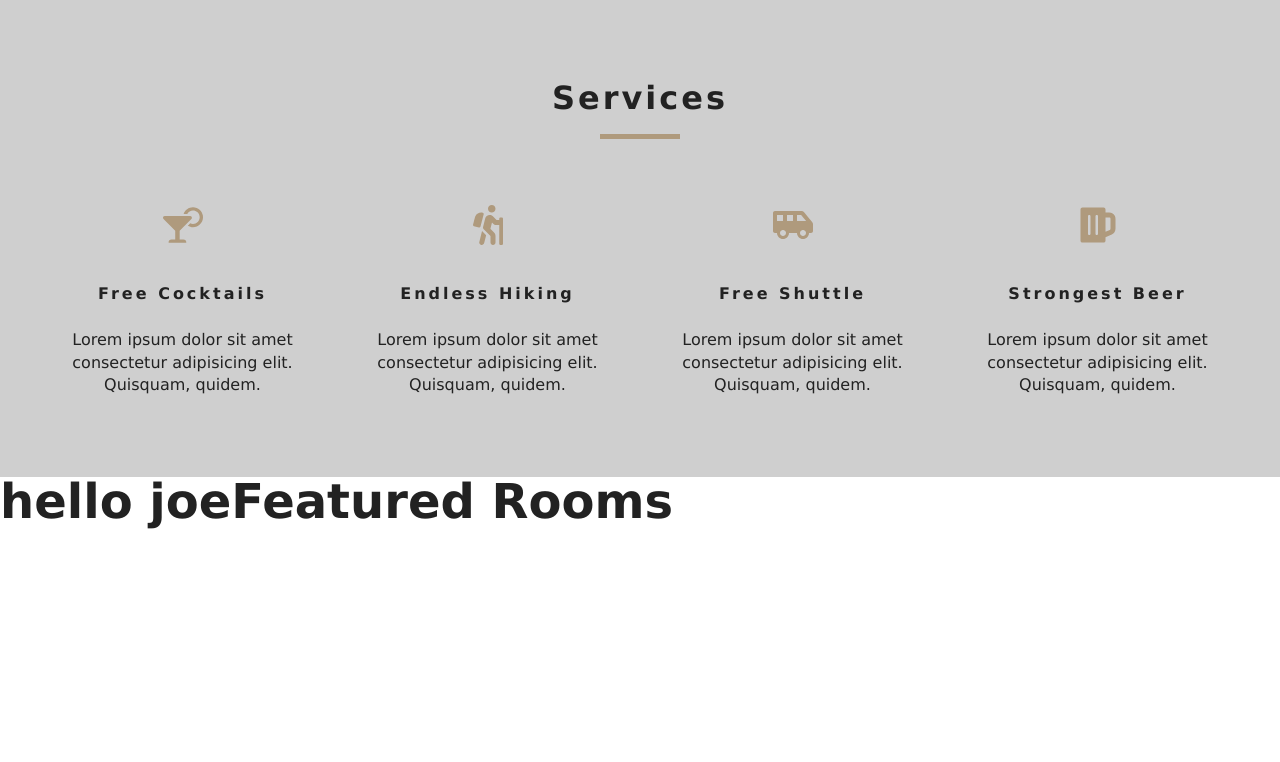
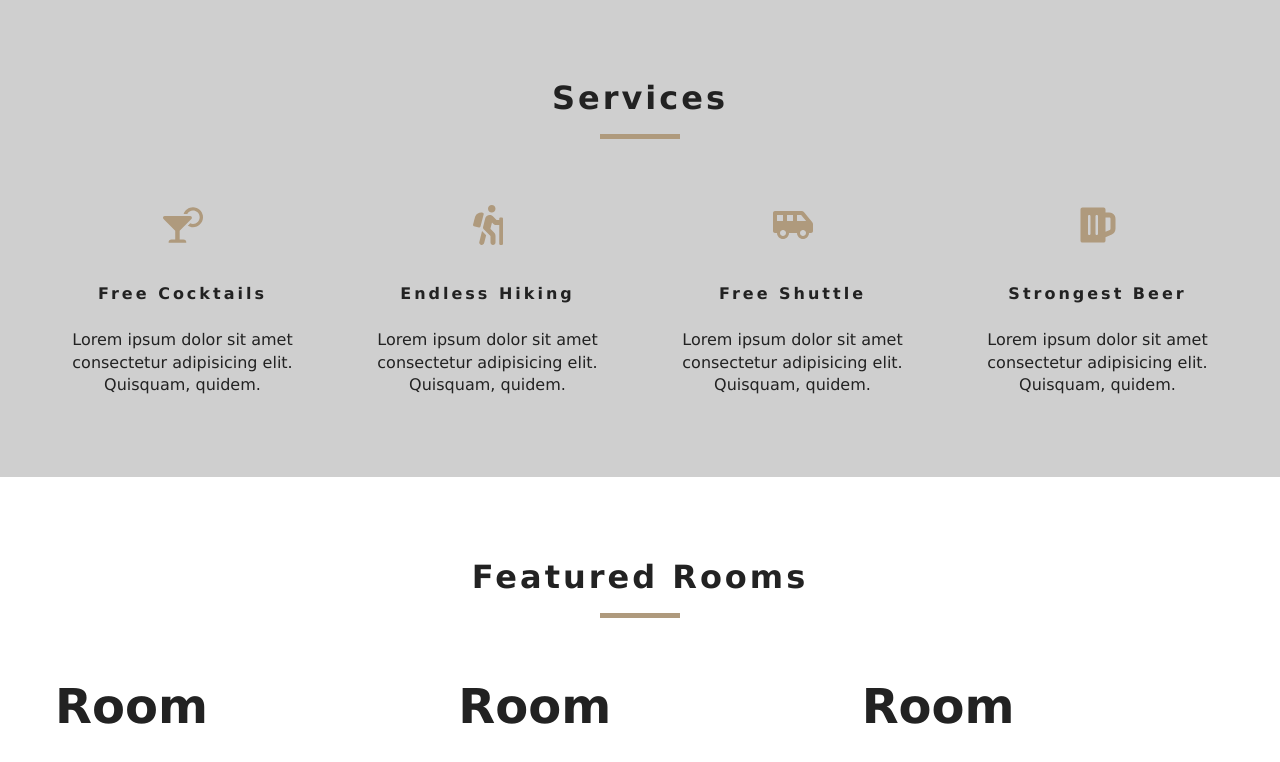
Before and after one commit to wetas2020/Hotel-Reservation, a React (Create React App) app: page / in a window 1280 px wide. Shown: the part 802-1564 px from the top of the page. Before the commit the page ends 1351 px from the top, so only its background shows below. Built offline with nearby package versions, Linux system fonts and the light colour scheme.

Commit message:
add some functions to FeaturedRooms

```diff
--- a/src/components/FeaturedRooms.js
+++ b/src/components/FeaturedRooms.js
@@ -1,17 +1,21 @@
 import React, { Component } from 'react';
 import { RoomContext } from '../context';
+import Loading from './Loading';
+import Room from './Room';
+import Title from './Title';
 
 export default class FeaturedRooms extends Component {
     static contextType = RoomContext;
     render() {
-        const { name, greeting } = this.context;
-
+        let { loading, featuredRooms: rooms } = this.context;
+        rooms = rooms.map((room) => {
+            return <Room key={room.id} room={room} />;
+        });
         return (
-            <div>
-                <h1>
-                    {greeting} {name}Featured Rooms{' '}
-                </h1>
-            </div>
+            <section className="featured-rooms">
+                <Title title="featured rooms" />
+                <div className="featured-rooms-center">{loading ? <Loading /> : rooms}</div>
+            </section>
         );
     }
 }
--- /dev/null
+++ b/src/components/Loading.js
@@ -0,0 +1,11 @@
+import React from 'react';
+import loadingGif from '../images/gif/loading-arrow.gif';
+
+export default function Loading() {
+    return (
+        <div className="loading">
+            <h4>Loading...</h4>
+            <img src={loadingGif} alt="loading" />
+        </div>
+    );
+}
--- /dev/null
+++ b/src/components/Room.js
@@ -0,0 +1,9 @@
+import React from 'react';
+
+export default function Room() {
+    return (
+        <div>
+            <h1>Room</h1>
+        </div>
+    );
+}
--- a/src/context.js
+++ b/src/context.js
@@ -1,12 +1,34 @@
 import React, { Component } from 'react';
+import items from './data';
 
 const RoomContext = React.createContext();
 
 class RoomProvider extends Component {
     state = {
-        greeting: 'hello',
-        name: 'joe'
+        rooms: [],
+        sortedRooms: [],
+        featuredRooms: [],
+        loading: true
     };
+
+    // getData
+    componentDidMount() {
+        let rooms = this.formatData(items);
+        console.log(rooms);
+        let featuredRooms = rooms.filter((room) => room.featured === true);
+        // let sortedRooms = rooms.sort((a, b) => a.price - b.price);
+        this.setState({ rooms, featuredRooms, sortedRooms: rooms, loading: false });
+    }
+
+    formatData(items) {
+        let tempItems = items.map((item) => {
+            let id = item.sys.id;
+            let images = item.fields.images.map((image) => image.fields.file.url);
+            let room = { ...item.fields, images, id };
+            return room;
+        });
+        return tempItems;
+    }
     render() {
         return (
             <RoomContext.Provider value={{ ...this.state }}>
```
